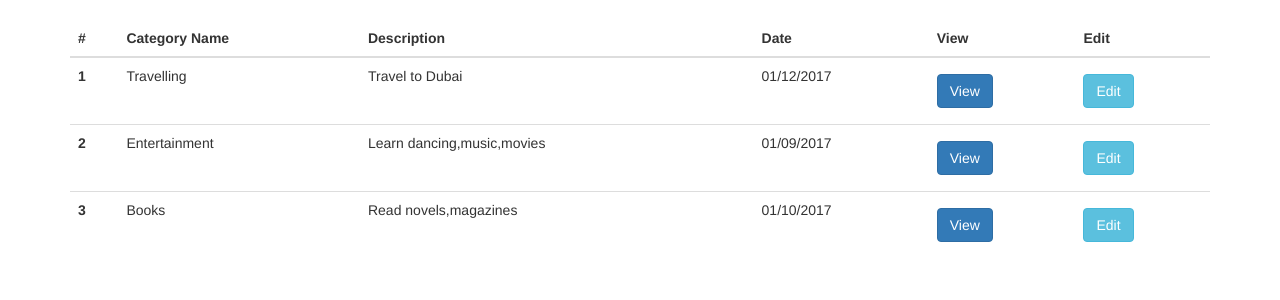
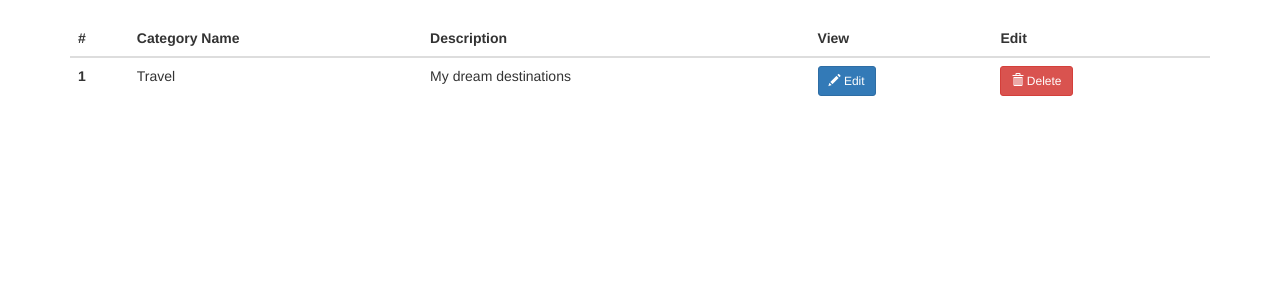
Before and after one commit to vivianchenane/my_bucketlist, a Flask app: page /categorylist in a window 1280 px wide. Shown: the part 52-352 px from the top of the page. Run offline with Flask 2, Linux system fonts and the light colour scheme; some libraries are stand-ins or nearby versions.

Commit message:
FEATURE: display categories added dynamically

```diff
--- a/app/templates/category_list.html
+++ b/app/templates/category_list.html
@@ -1,6 +1,5 @@
 {% extends "base.html" %}
 {% block content %}
-
 <div class="container">
     <table class="table">
         <thead>
@@ -8,48 +7,24 @@
                 <th>#</th>
                 <th>Category Name</th>
                 <th>Description</th>
-					 			<th>Date</th>
                 <th>View</th>
                 <th>Edit</th>
             </tr>
         </thead>
         <tbody>
+         {% for item in category_items %}
             <tr>
-					 			<th scope="row">1</th>
-					 			<td>Travelling</td>
-					 			<td>Travel to Dubai</td>
-					 			<td>01/12/2017</td>
+                <th scope="row">{{ item.id }}</th>
+                <td>{{ item.name }}</td>
+                <td>{{ item.description }}</td>
                 <td>
-					 				<button type="button" class="btn btn-primary navbar-btn">View</button>
+                    <button type="button" class="btn btn-primary btn-sm"><i class="glyphicon glyphicon-pencil"></i> Edit</button>
                 </td>
                 <td>
-					 				<button type="button" class="btn btn-info navbar-btn">Edit</button>
+                    <button type="button" class="btn btn-danger btn-sm"><i class="glyphicon glyphicon-trash"></i> Delete</button>
                 </td>
             </tr>
-					 		<tr>
-					 			<th scope="row">2</th>
-					 			<td>Entertainment</td>
-					 			<td>Learn dancing,music,movies</td>
-					 			<td>01/09/2017</td>
-					 			<td>
-					 				<button type="button" class="btn btn-primary navbar-btn">View</button>
-					 				</td>
-					 				<td>
-					 				<button type="button" class="btn btn-info navbar-btn">Edit</button>
-					 			</td>
-					 		</tr>
-					 		<tr>
-					 			<th scope="row">3</th>
-					 			<td>Books</td>
-					 			<td>Read novels,magazines</td>
-					 			<td>01/10/2017</td>
-					 			<td>
-					 				<button type="button" class="btn btn-primary navbar-btn">View</button>
-					 			</td>
-					 			<td>
-					 			<button type="button" class="btn btn-info navbar-btn">Edit</button>
-					 			</td>
-					 		</tr>
+        {% endfor %}
         </tbody>
     </table>
 </div>
```
Lines whose indentation alone changed are shown as unchanged.
